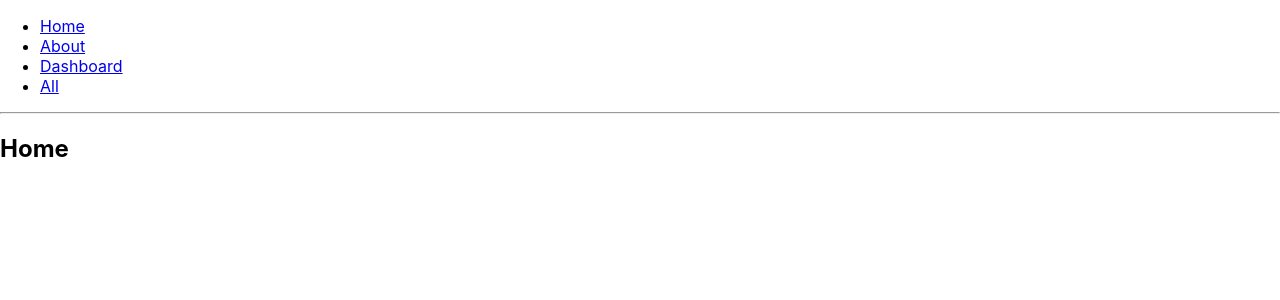
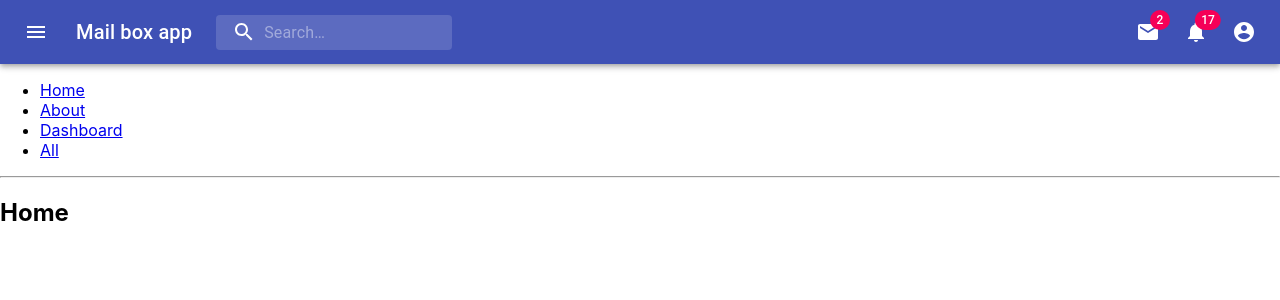
Before and after one commit to evifere/mailhog-gui, a React (Create React App) app in the folder mailapp/: page / in a window 1280 px wide. Shown: the top 300 px of the page. Built offline with nearby package versions, Linux system fonts and the light colour scheme.

Commit message:
add primary search bar

```diff
--- a/mailapp/src/App.js
+++ b/mailapp/src/App.js
@@ -6,6 +6,7 @@
   Link
 } from "react-router-dom";
 import AllMessagesList from './pages/AllMessagesList';
+import PrimarySearchAppBar from './components/PrimarySearchAppBar'
 // This site has 3 pages, all of which are rendered
 // dynamically in the browser (not server rendered).
 //
@@ -18,6 +19,7 @@
 export default function BasicExample() {
   return (
     <Router>
+      <PrimarySearchAppBar mailCount="2"/>
       <div>
         <ul>
           <li>
--- /dev/null
+++ b/mailapp/src/components/PrimarySearchAppBar.js
@@ -0,0 +1,232 @@
+import React from 'react';
+import { fade, makeStyles } from '@material-ui/core/styles';
+import AppBar from '@material-ui/core/AppBar';
+import Toolbar from '@material-ui/core/Toolbar';
+import IconButton from '@material-ui/core/IconButton';
+import Typography from '@material-ui/core/Typography';
+import InputBase from '@material-ui/core/InputBase';
+import Badge from '@material-ui/core/Badge';
+import MenuItem from '@material-ui/core/MenuItem';
+import Menu from '@material-ui/core/Menu';
+import MenuIcon from '@material-ui/icons/Menu';
+import SearchIcon from '@material-ui/icons/Search';
+import AccountCircle from '@material-ui/icons/AccountCircle';
+import MailIcon from '@material-ui/icons/Mail';
+import NotificationsIcon from '@material-ui/icons/Notifications';
+import MoreIcon from '@material-ui/icons/MoreVert';
+
+const useStyles = makeStyles((theme) => ({
+  grow: {
+    flexGrow: 1,
+  },
+  menuButton: {
+    marginRight: theme.spacing(2),
+  },
+  title: {
+    display: 'none',
+    [theme.breakpoints.up('sm')]: {
+      display: 'block',
+    },
+  },
+  search: {
+    position: 'relative',
+    borderRadius: theme.shape.borderRadius,
+    backgroundColor: fade(theme.palette.common.white, 0.15),
+    '&:hover': {
+      backgroundColor: fade(theme.palette.common.white, 0.25),
+    },
+    marginRight: theme.spacing(2),
+    marginLeft: 0,
+    width: '100%',
+    [theme.breakpoints.up('sm')]: {
+      marginLeft: theme.spacing(3),
+      width: 'auto',
+    },
+  },
+  searchIcon: {
+    padding: theme.spacing(0, 2),
+    height: '100%',
+    position: 'absolute',
+    pointerEvents: 'none',
+    display: 'flex',
+    alignItems: 'center',
+    justifyContent: 'center',
+  },
+  inputRoot: {
+    color: 'inherit',
+  },
+  inputInput: {
+    padding: theme.spacing(1, 1, 1, 0),
+    // vertical padding + font size from searchIcon
+    paddingLeft: `calc(1em + ${theme.spacing(4)}px)`,
+    transition: theme.transitions.create('width'),
+    width: '100%',
+    [theme.breakpoints.up('md')]: {
+      width: '20ch',
+    },
+  },
+  sectionDesktop: {
+    display: 'none',
+    [theme.breakpoints.up('md')]: {
+      display: 'flex',
+    },
+  },
+  sectionMobile: {
+    display: 'flex',
+    [theme.breakpoints.up('md')]: {
+      display: 'none',
+    },
+  },
+}));
+
+export default function PrimarySearchAppBar(props) {
+  const classes = useStyles();
+  const [anchorEl, setAnchorEl] = React.useState(null);
+  const [mobileMoreAnchorEl, setMobileMoreAnchorEl] = React.useState(null);
+
+  const isMenuOpen = Boolean(anchorEl);
+  const isMobileMenuOpen = Boolean(mobileMoreAnchorEl);
+
+  const handleProfileMenuOpen = (event) => {
+    setAnchorEl(event.currentTarget);
+  };
+
+  const handleMobileMenuClose = () => {
+    setMobileMoreAnchorEl(null);
+  };
+
+  const handleMenuClose = () => {
+    setAnchorEl(null);
+    handleMobileMenuClose();
+  };
+
+  const handleMobileMenuOpen = (event) => {
+    setMobileMoreAnchorEl(event.currentTarget);
+  };
+
+  const menuId = 'primary-search-account-menu';
+  const renderMenu = (
+    <Menu
+      anchorEl={anchorEl}
+      anchorOrigin={{ vertical: 'top', horizontal: 'right' }}
+      id={menuId}
+      keepMountedsetAnchorEl
+      transformOrigin={{ vertical: 'top', horizontal: 'right' }}
+      open={isMenuOpen}
+      onClose={handleMenuClose}
+    >
+      <MenuItem onClick={handleMenuClose}>Profile</MenuItem>
+      <MenuItem onClick={handleMenuClose}>My account</MenuItem>
+    </Menu>
+  );
+
+  const mobileMenuId = 'primary-search-account-menu-mobile';
+  const renderMobileMenu = (
+    <Menu
+      anchorEl={mobileMoreAnchorEl}
+      anchorOrigin={{ vertical: 'top', horizontal: 'right' }}
+      id={mobileMenuId}
+      keepMounted
+      transformOrigin={{ vertical: 'top', horizontal: 'right' }}
+      open={isMobileMenuOpen}
+      onClose={handleMobileMenuClose}
+    >
+      <MenuItem>
+        <IconButton aria-label="show {props.mailCount} new mails" color="inherit">
+          <Badge badgeContent={props.mailCount} color="secondary">
+            <MailIcon />
+          </Badge>
+        </IconButton>
+        <p>Messages</p>
+      </MenuItem>
+      <MenuItem>
+        <IconButton aria-label="show 11 new notifications" color="inherit">
+          <Badge badgeContent={11} color="secondary">
+            <NotificationsIcon />
+          </Badge>
+        </IconButton>
+        <p>Notifications</p>
+      </MenuItem>
+      <MenuItem onClick={handleProfileMenuOpen}>
+        <IconButton
+          aria-label="account of current user"
+          aria-controls="primary-search-account-menu"
+          aria-haspopup="true"
+          color="inherit"
+        >
+          <AccountCircle />
+        </IconButton>
+        <p>Profile</p>
+      </MenuItem>
+    </Menu>
+  );
+
+  return (
+    <div className={classes.grow}>
+      <AppBar position="static">
+        <Toolbar>
+          <IconButton
+            edge="start"
+            className={classes.menuButton}
+            color="inherit"
+            aria-label="open drawer"
+          >
+            <MenuIcon />
+          </IconButton>
+          <Typography className={classes.title} variant="h6" noWrap>
+            Mail box app
+          </Typography>
+          <div className={classes.search}>
+            <div className={classes.searchIcon}>
+              <SearchIcon />
+            </div>
+            <InputBase
+              placeholder="Search…"
+              classes={{
+                root: classes.inputRoot,
+                input: classes.inputInput,
+              }}
+              inputProps={{ 'aria-label': 'search' }}
+            />
+          </div>
+          <div className={classes.grow} />
+          <div className={classes.sectionDesktop}>
+            <IconButton aria-label="show {props.mailCount} new mails" color="inherit">
+              <Badge badgeContent={props.mailCount} color="secondary">
+                <MailIcon />
+              </Badge>
+            </IconButton>
+            <IconButton aria-label="show 17 new notifications" color="inherit">
+              <Badge badgeContent={17} color="secondary">
+                <NotificationsIcon />
+              </Badge>
+            </IconButton>
+            <IconButton
+              edge="end"
+              aria-label="account of current user"
+              aria-controls={menuId}
+              aria-haspopup="true"
+              onClick={handleProfileMenuOpen}
+              color="inherit"
+            >
+              <AccountCircle />
+            </IconButton>
+          </div>
+          <div className={classes.sectionMobile}>
+            <IconButton
+              aria-label="show more"
+              aria-controls={mobileMenuId}
+              aria-haspopup="true"
+              onClick={handleMobileMenuOpen}
+              color="inherit"
+            >
+              <MoreIcon />
+            </IconButton>
+          </div>
+        </Toolbar>
+      </AppBar>
+      {renderMobileMenu}
+      {renderMenu}
+    </div>
+  );
+}
```
